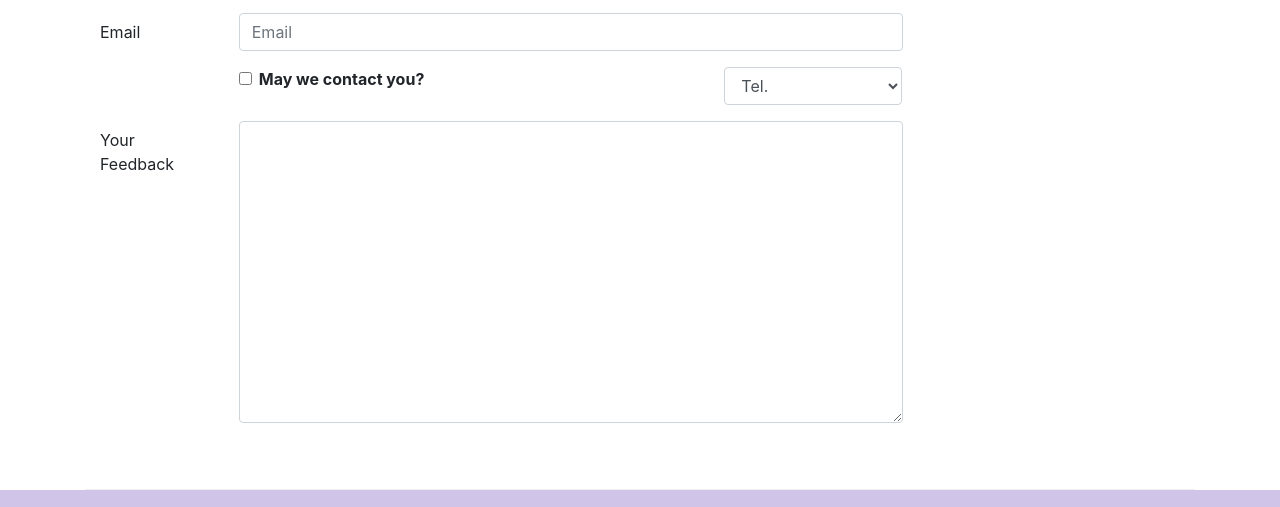
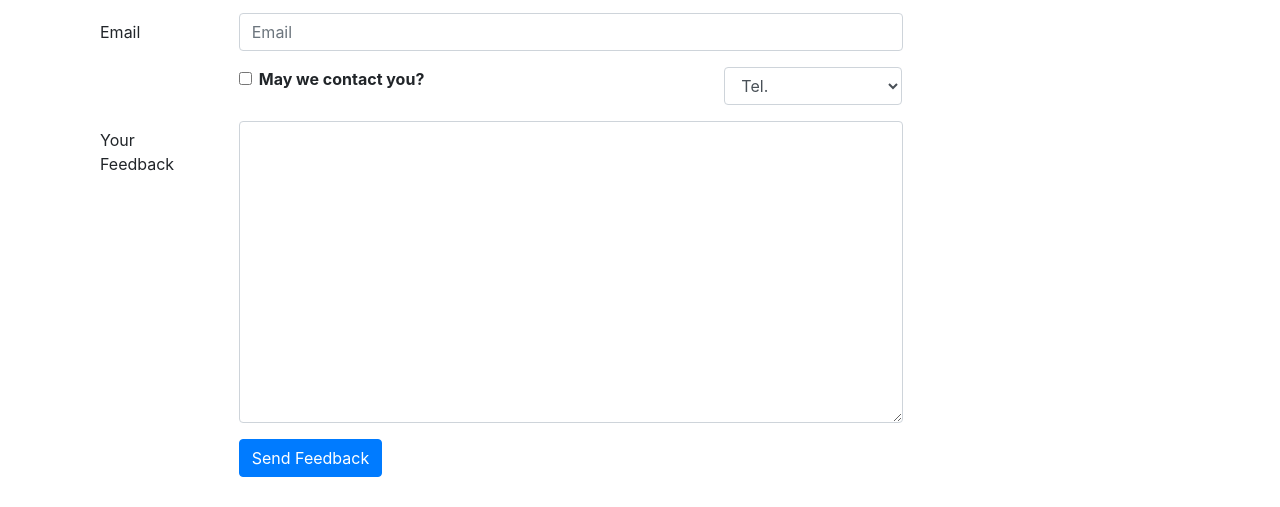
Before and after one commit to lubcolas/conFusion, a website: page contactus.html in a window 1280 px wide. Shown: the part 1105-1612 px from the top of the page. Drawn offline with nearby package versions, Linux system fonts and the light colour scheme.

Commit message:
forms - Adding the Submit Button

```diff
--- a/contactus.html
+++ b/contactus.html
@@ -147,7 +147,15 @@
                             <textarea class="form-control" id="feedback" name="feedback" rows="12"></textarea>
                         </div>
                     </div>
-                </form>
+                    <!--Adding the Submit Button-->
+                    <div class="form-group row">
+                        <div class="offset-md-2 col-md-10">
+                            <button type="submit" class="btn btn-primary">Send Feedback</button>
+                        </div>
+                    </div>
+                </form> <!-- conclusion - We have learnt how to add a form and style the form using Bootstrap form classes.
+
+                -->
 
 
             </div>
```
